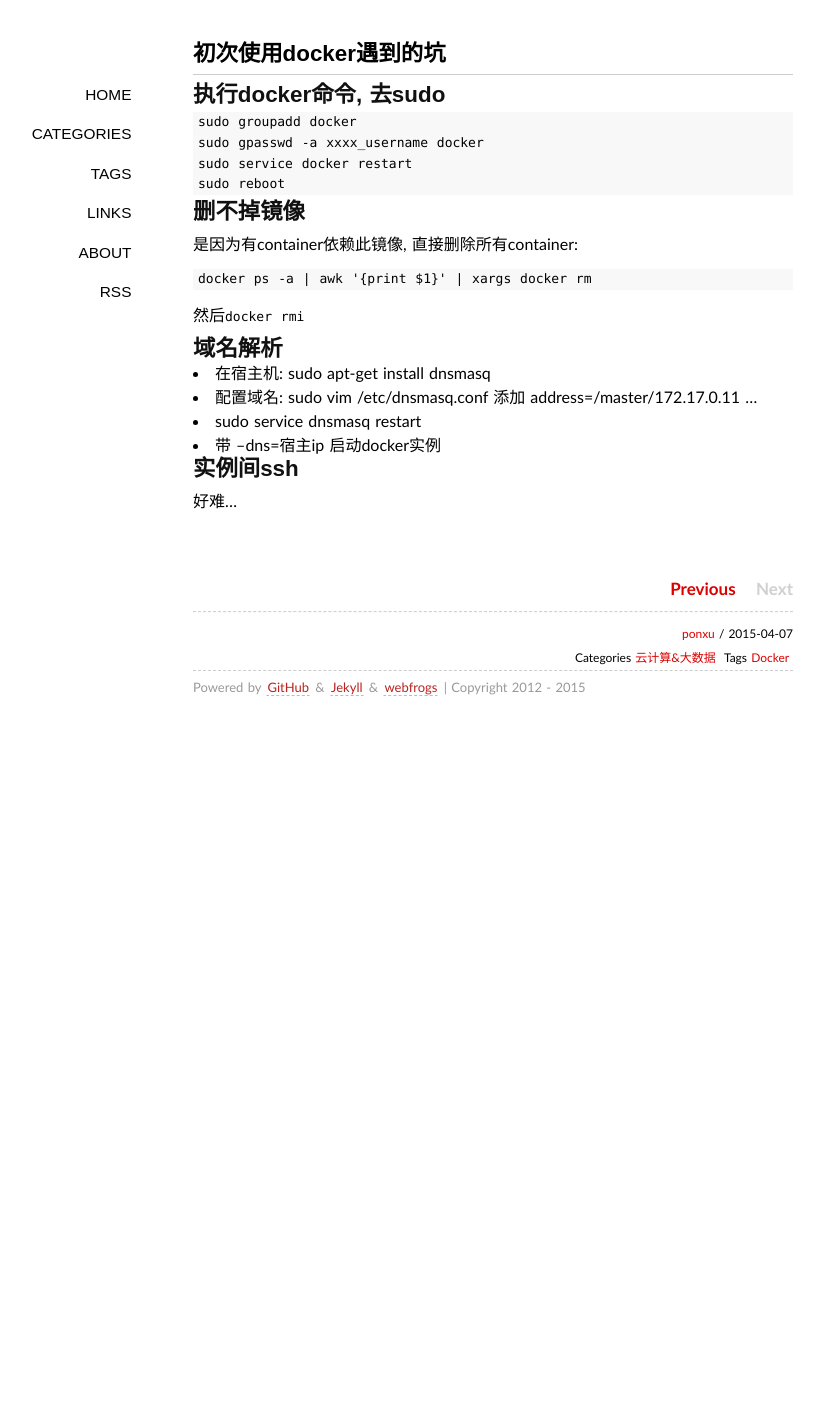
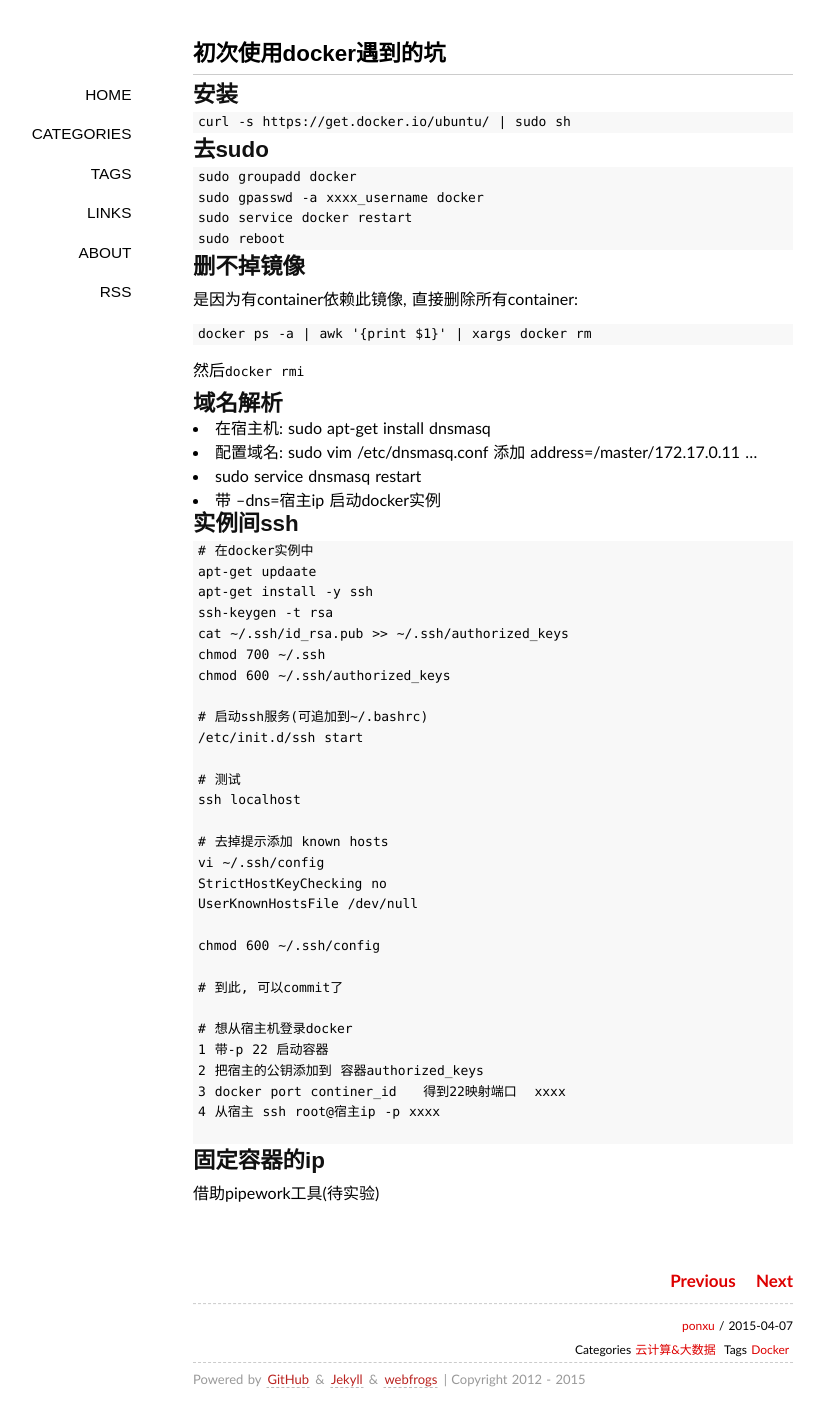
Before and after one commit to ponxu/ponxu.github.com, a Jekyll site: the page built from _posts/云计算&大数据/2015-04-07-docker-first-time-gap.md, in a window 1280 px wide. Shown: the whole page, without its empty margins (147-971 px from the left). Built offline with Jekyll 4.4.1, drawn with Linux system fonts in a browser that asks for light colours; some web fonts are replaced; Markdown is read by kramdown in place of the engine named in the settings; before the commit the page ends 900 px from its top, so only the background shows below that.

Commit message:
add post

````diff
--- a/_posts/云计算&大数据/2015-04-07-docker-first-time-gap.md
+++ b/_posts/云计算&大数据/2015-04-07-docker-first-time-gap.md
@@ -7,7 +7,12 @@ tags: Docker
 comments: yes
 ---
 
-## 执行docker命令, 去sudo
+## 安装
+```
+curl -s https://get.docker.io/ubuntu/ | sudo sh
+```
+
+## 去sudo
 ```
 sudo groupadd docker
 sudo gpasswd -a xxxx_username docker
@@ -34,4 +39,37 @@ docker ps -a | awk '{print $1}' | xargs docker rm
 
 
 ## 实例间ssh
-好难...
+```
+# 在docker实例中
+apt-get updaate
+apt-get install -y ssh
+ssh-keygen -t rsa
+cat ~/.ssh/id_rsa.pub >> ~/.ssh/authorized_keys
+chmod 700 ~/.ssh
+chmod 600 ~/.ssh/authorized_keys
+
+# 启动ssh服务(可追加到~/.bashrc)
+/etc/init.d/ssh start
+
+# 测试
+ssh localhost
+
+# 去掉提示添加 known hosts
+vi ~/.ssh/config
+StrictHostKeyChecking no
+UserKnownHostsFile /dev/null
+
+chmod 600 ~/.ssh/config
+
+# 到此, 可以commit了
+
+# 想从宿主机登录docker
+1 带-p 22 启动容器
+2 把宿主的公钥添加到 容器authorized_keys
+3 docker port continer_id   得到22映射端口  xxxx
+4 从宿主 ssh root@宿主ip -p xxxx
+
+```
+
+## 固定容器的ip
+借助pipework工具(待实验)
````
Also changed, not shown: _posts/云计算&大数据/2015-04-08-docker-hadoop.md (added, +183 -0 lines).
